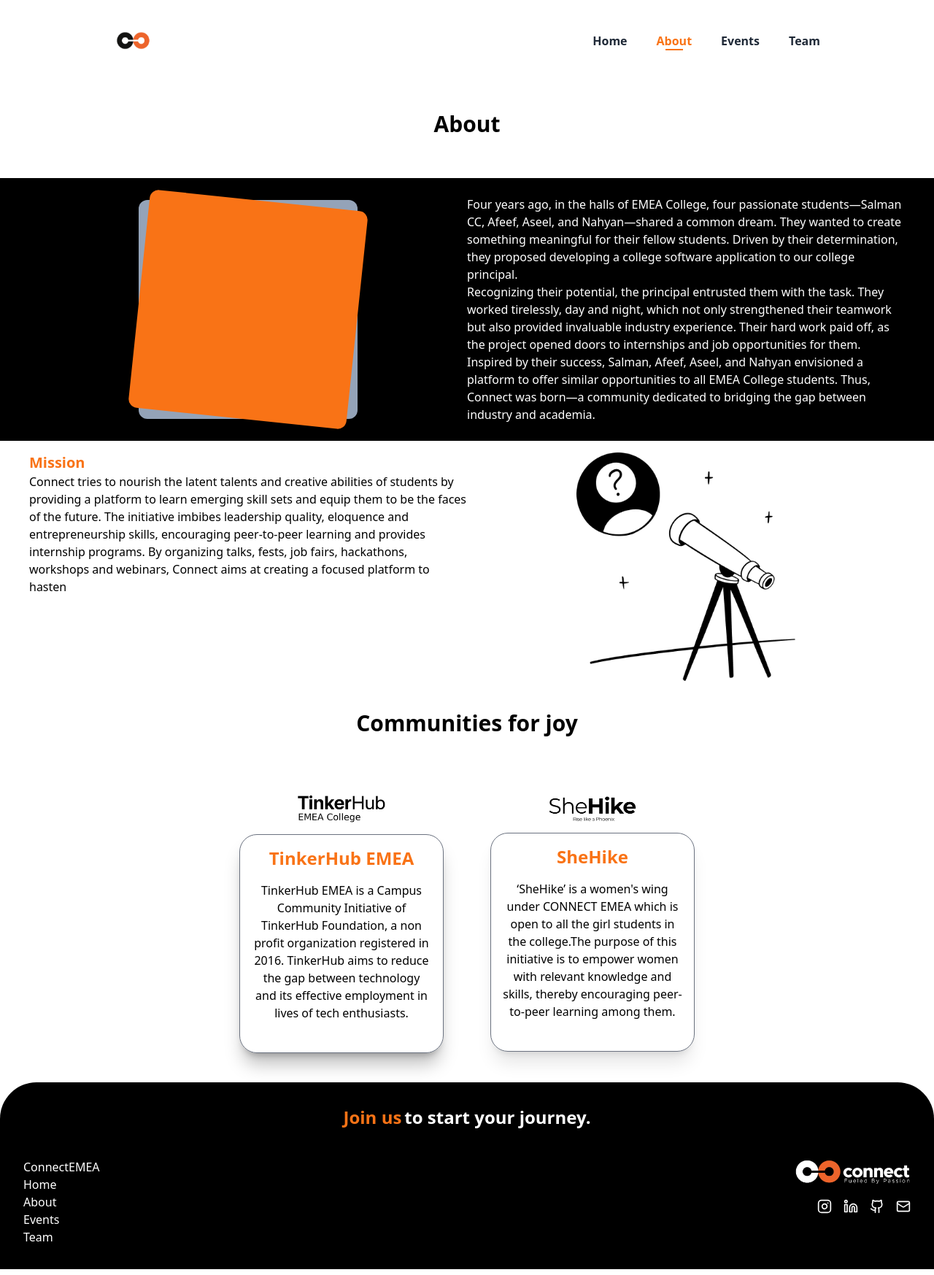
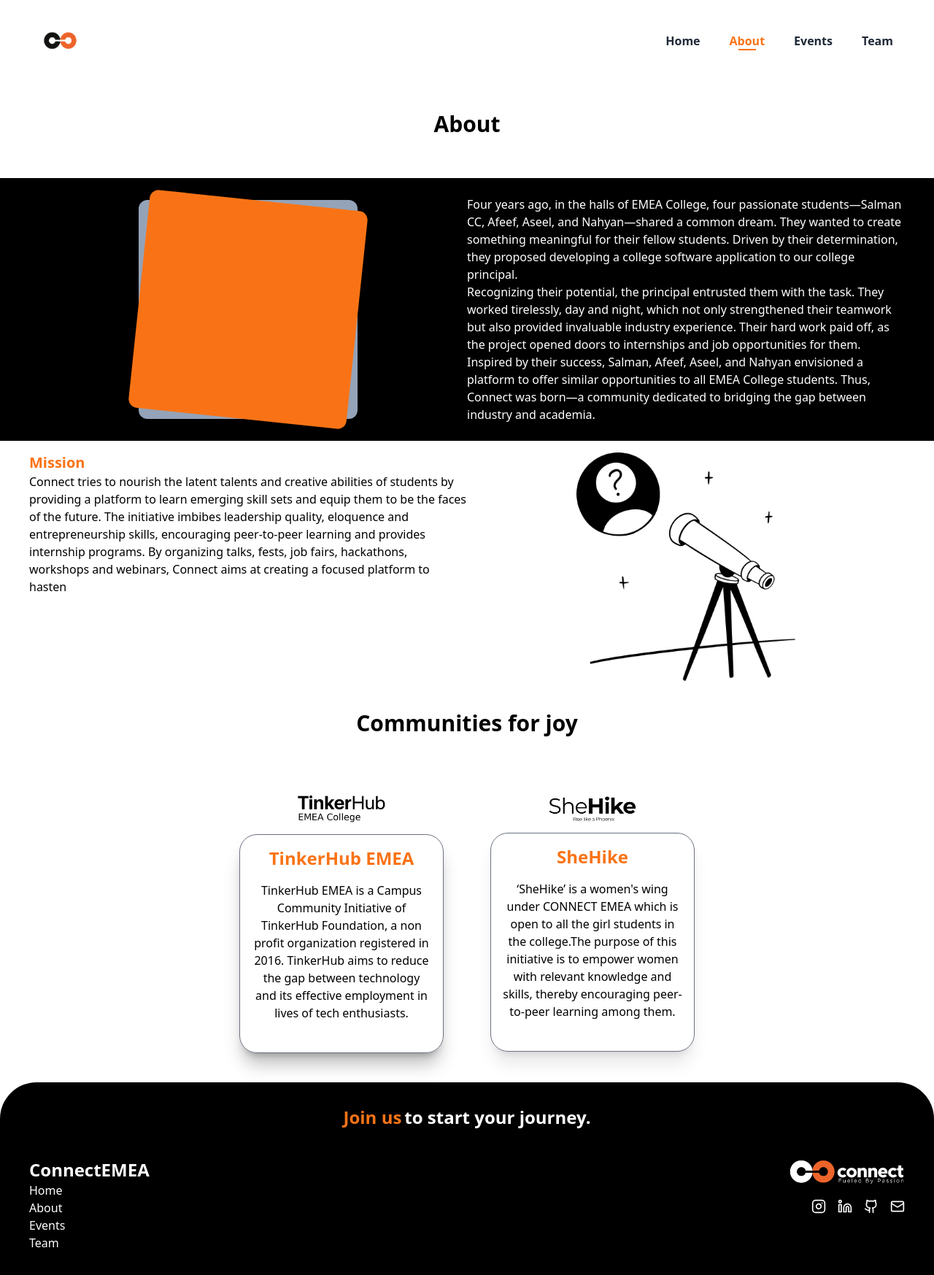
Before and after one commit to connectemea/connect_emea, a React (Vite) app: page /about in a window 1280 px wide. Shown: the whole page at 73% size. Built offline with nearby package versions, Linux system fonts and the light colour scheme.

Commit message:
style(layout): update Footer and NavBar components

```diff
--- a/src/components/layout/Footer.tsx
+++ b/src/components/layout/Footer.tsx
@@ -1,28 +1,27 @@
-import React from 'react'
-import Logo from '../../assets/icons/FooterLogo.png'
-import { Instagram, Linkedin, Github, InstagramIcon } from "lucide-react";
-import socialLink from '../../const/socialLinks';
-import navLinks from '../../const/navLinks';
+import Logo from "../../assets/icons/FooterLogo.png";
+import socialLink from "../../const/socialLinks";
+import navLinks from "../../const/navLinks";
 
 function Footer() {
   return (
-        <footer className='bg-black text-white flex flex-col gap-10 p-8 rounded-t-[50px]'>
-            <h1 className='mx-auto text-2xl font-semibold'>
-                <span className='text-orange-500 mr-1'>Join us</span>
+    <footer className="bg-black text-white  p-8 rounded-t-[50px]">
+      <section className="flex flex-col gap-10 w-limit">
+        <h1 className="mx-auto text-2xl font-semibold">
+          <span className="text-orange-500 mr-1">Join us</span>
           to start your journey.
         </h1>
-            <div className='flex justify-between'>
-                <div className='flex flex-col'>
-                    <h1>ConnectEMEA</h1>
+        <div className="flex justify-between">
+          <div className="flex flex-col">
+            <h1 className="font-bold text-2xl">ConnectEMEA</h1>
             {navLinks.map((link, index) => (
               <div key={index} className="flex items-start justify-start gap-4">
-                            <a href={link.href} >{link.label}</a>
+                <a href={link.href}>{link.label}</a>
               </div>
             ))}
           </div>
 
-                <div className='flex flex-col gap-4'>
-                    <img src={Logo} alt='logo' className='h-10' />
+          <div className="flex flex-col gap-4">
+            <img src={Logo} alt="logo" className="h-10" />
             <div className="flex items-end justify-end gap-4">
               {socialLink.map((item, index) => (
                 <div key={index}>
@@ -34,8 +33,9 @@
             </div>
           </div>
         </div>
+      </section>
     </footer>
-    )
+  );
 }
 
-export default Footer
+export default Footer;
--- a/src/components/layout/NavBar.tsx
+++ b/src/components/layout/NavBar.tsx
@@ -29,7 +29,7 @@
   };
 
   return (
-    <nav className="flex justify-between items-center p-4 bg-white text-black max-w-[1000px] mx-auto py-6  md:py-10">
+    <nav className="flex justify-between items-center p-4 bg-white text-black w-limit py-6  md:py-10">
       <div>
         <img src={Logo} alt="logo" className="h-8" />
       </div>
```
Lines whose indentation alone changed are shown as unchanged.
